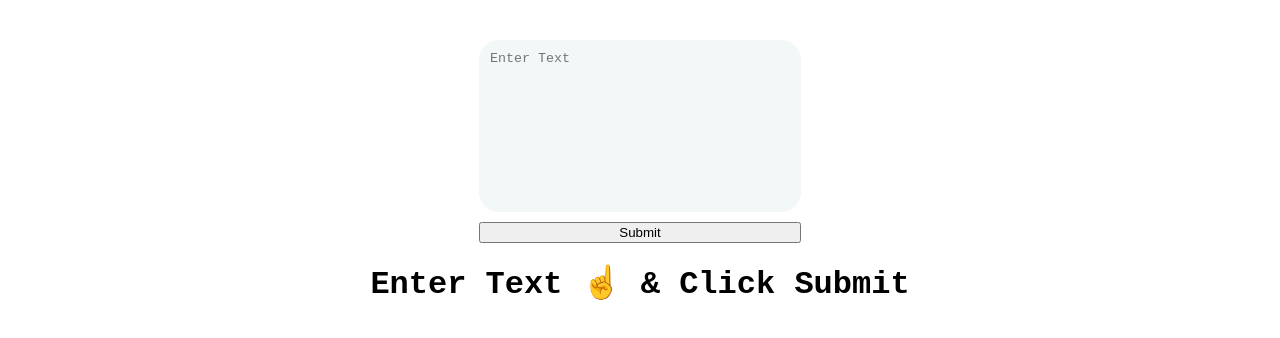
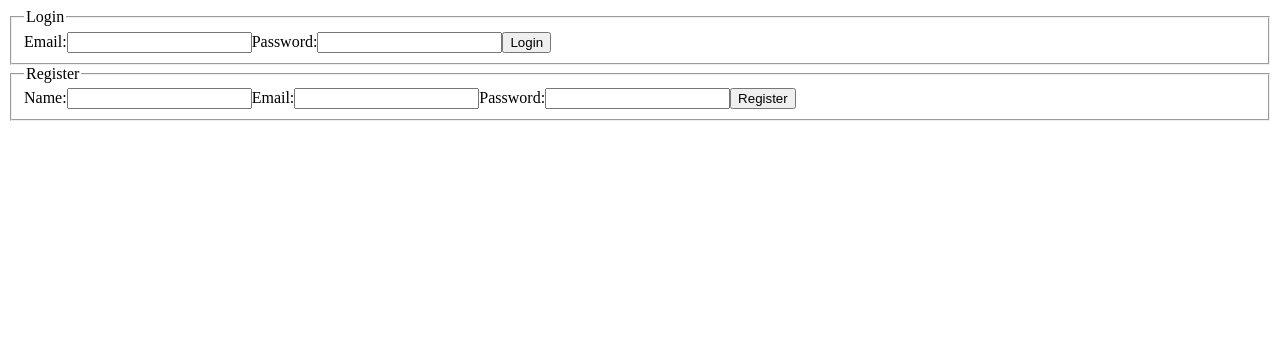
Before and after one commit to GokilaSundar/qrcode-generator, a React (Vite) app: page / in a window 1280 px wide. Shown: the top 338 px of the page. Built offline with nearby package versions, Linux system fonts and the light colour scheme.

Commit message:
Implement login & register page

```diff
--- a/src/App.jsx
+++ b/src/App.jsx
@@ -1,9 +1,18 @@
 import "./App.css";
 
+import { useState } from "react";
+
 import { QRCodeGenerator } from "./QRCodeGenerator";
+import { LoginRegister } from "./LoginRegister";
 
 function App() {
-  return <QRCodeGenerator />;
+  const [user, setUser] = useState(null);
+
+  return user ? (
+    <QRCodeGenerator user={user} setUser={setUser} />
+  ) : (
+    <LoginRegister setUser={setUser} />
+  );
 }
 
 export default App;
--- /dev/null
+++ b/src/LoginRegister.jsx
@@ -0,0 +1,103 @@
+import axios from "axios";
+import { useState } from "react";
+
+export const LoginRegister = ({ setUser }) => {
+  const [loginEmail, setLoginEmail] = useState("");
+  const [loginPassword, setLoginPassword] = useState("");
+
+  const [registerName, setRegisterName] = useState("");
+  const [registerEmail, setRegisterEmail] = useState("");
+  const [registerPassword, setRegisterPassword] = useState("");
+
+  return (
+    <>
+      <fieldset>
+        <legend>Login</legend>
+        <label>
+          Email:
+          <input
+            type="email"
+            value={loginEmail}
+            onChange={(e) => setLoginEmail(e.target.value)}
+          />
+        </label>
+        <label>
+          Password:
+          <input
+            type="password"
+            value={loginPassword}
+            onChange={(e) => setLoginPassword(e.target.value)}
+          />
+        </label>
+        <button
+          onClick={() => {
+            axios
+              .post("/api/login", {
+                email: loginEmail,
+                password: loginPassword,
+              })
+              .then((response) => {
+                setUser(response.data);
+              })
+              .catch((error) => {
+                console.error("Login failed:", error);
+                alert("Login failed.");
+              });
+          }}
+        >
+          Login
+        </button>
+      </fieldset>
+      <fieldset>
+        <legend>Register</legend>
+        <label>
+          Name:
+          <input
+            type="text"
+            value={registerName}
+            onChange={(e) => setRegisterName(e.target.value)}
+          />
+        </label>
+        <label>
+          Email:
+          <input
+            type="email"
+            value={registerEmail}
+            onChange={(e) => setRegisterEmail(e.target.value)}
+          />
+        </label>
+        <label>
+          Password:
+          <input
+            type="password"
+            value={registerPassword}
+            onChange={(e) => setRegisterPassword(e.target.value)}
+          />
+        </label>
+        <button
+          onClick={() => {
+            axios
+              .post("/api/register", {
+                name: registerName,
+                email: registerEmail,
+                password: registerPassword,
+              })
+              .then(() => {
+                alert("Registration successful!");
+
+                setRegisterName("");
+                setRegisterEmail("");
+                setRegisterPassword("");
+              })
+              .catch((error) => {
+                console.error("Registration failed:", error);
+                alert("Registration failed.");
+              });
+          }}
+        >
+          Register
+        </button>
+      </fieldset>
+    </>
+  );
+};
--- a/src/QRCodeGenerator.jsx
+++ b/src/QRCodeGenerator.jsx
@@ -1,7 +1,7 @@
 import axios from "axios";
 import { useState } from "react";
 
-export const QRCodeGenerator = () => {
+export const QRCodeGenerator = ({ user, setUser }) => {
   const [text, setText] = useState("");
   const [imageUrl, setImageUrl] = useState(null);
   const [loading, setLoading] = useState(false);
@@ -24,6 +24,17 @@ export const QRCodeGenerator = () => {
 
   return (
     <div className="container">
+      <div className="header">
+        <h3>Welcome {user.name}</h3>
+        <button
+          className="logout_button"
+          onClick={() => {
+            setUser(null);
+          }}
+        >
+          Logout
+        </button>
+      </div>
       <div className="text_to_generate_qr">
         <textarea
           type="text"
```
